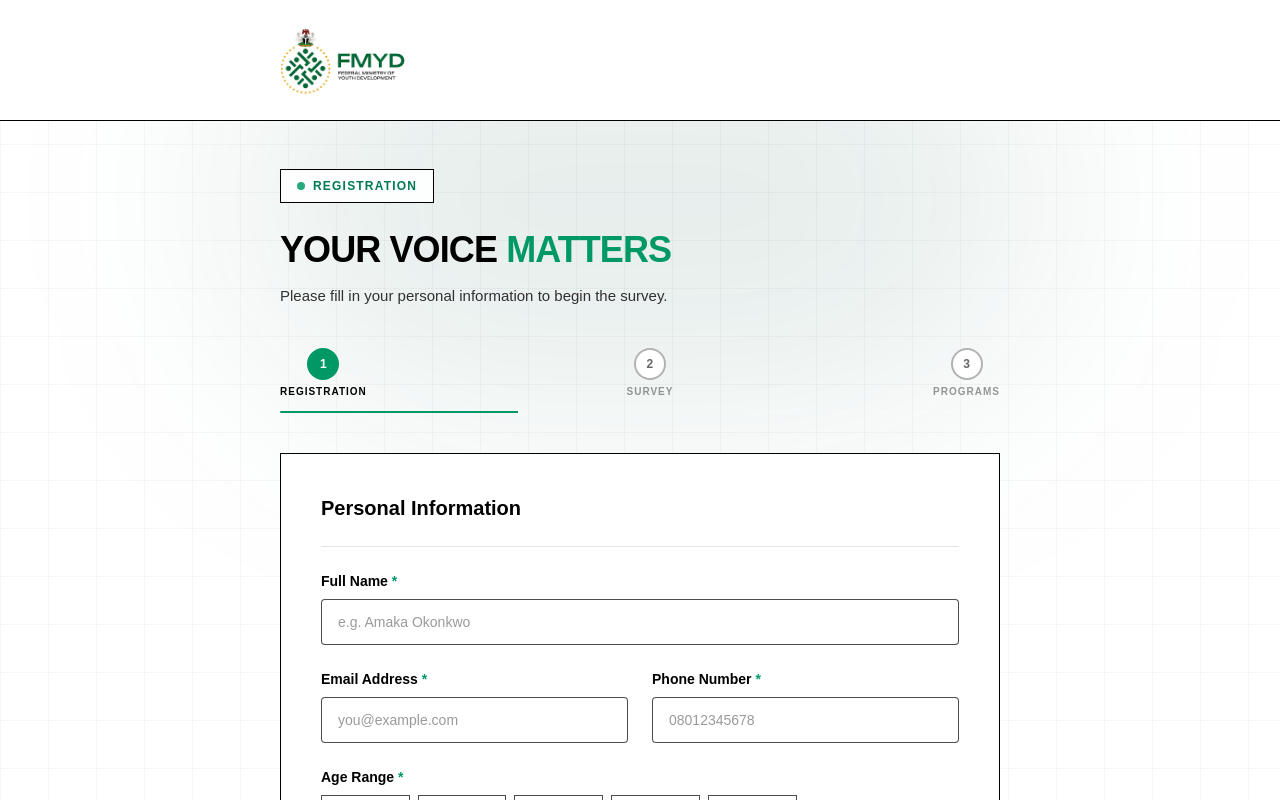
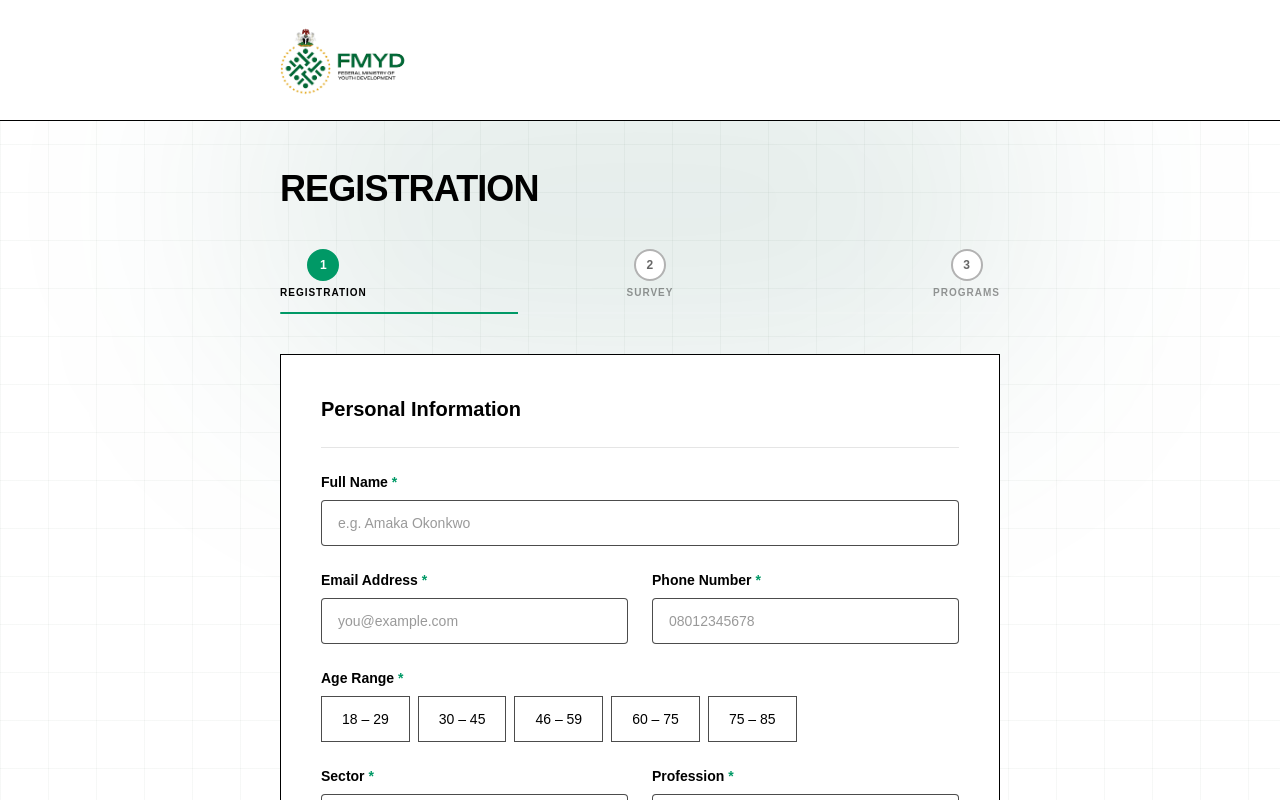
Before and after one commit to scancode-stack/fmydfeedb, a Next.js app: page / in a window 1280 px wide. Shown: the top 800 px of the page. Built offline with nearby package versions, Linux system fonts and the light colour scheme.

Commit message:
submit buttons fixed

```diff
--- a/app/page.tsx
+++ b/app/page.tsx
@@ -294,7 +294,10 @@ export default function SurveyPage() {
   const handleNext = () => {
     setError("");
     const err = step === 1 ? validateStep1() : step === 2 ? validateStep2() : "";
-    if (err) { setError(err); return; }
+    if (err) {
+      setError(err);
+      return;
+    }
     setStep((s) => (s + 1) as Step);
     window.scrollTo({ top: 0, behavior: "smooth" });
   };
@@ -309,7 +312,10 @@ export default function SurveyPage() {
     e.preventDefault();
     setError("");
     const err = validateStep3();
-    if (err) { setError(err); return; }
+    if (err) {
+      setError(err);
+      return;
+    }
 
     setLoading(true);
 
@@ -344,8 +350,7 @@ export default function SurveyPage() {
       if (res.ok) {
         router.push("/marketplace");
       } else {
-        const data = await res.json();
-        setError(data.error ?? "Submission failed.");
+        setError("Submission failed. Please try again.");
       }
     } catch {
       setError("Network error. Please try again.");
@@ -368,32 +373,34 @@ export default function SurveyPage() {
       </header>
 
       <main className="relative z-10 max-w-3xl mx-auto px-6 py-12">
-        {/* Unified Header Design for All Steps */}
+        {/* Step 1 Header - Registration Only */}
+        {step === 1 && (
+          <div className="mb-10">
+            <h1 className="text-4xl font-black text-black uppercase tracking-tight">Registration</h1>
+          </div>
+        )}
+
+        {/* Step 2 & 3 Header - Youth Engagement Survey */}
+        {(step === 2 || step === 3) && (
           <div className="mb-10">
             <div className="inline-flex items-center gap-2 bg-white/90 border border-black px-4 py-2 mb-6 backdrop-blur-sm">
               <span className="w-2 h-2 rounded-full bg-emerald-600 animate-pulse" />
-            <span className="text-emerald-700 text-xs font-black uppercase tracking-widest">
-              {step === 1 ? "Registration" : "Youth Engagement Survey"}
-            </span>
+              <span className="text-emerald-700 text-xs font-black uppercase tracking-widest">Youth Engagement Survey</span>
             </div>
-
             <h1 className="text-4xl font-black text-black uppercase tracking-tight leading-tight mb-3">
               Your Voice <span className="text-emerald-600">Matters</span>
             </h1>
-
-          <p className="text-black/80 text-[15px] leading-relaxed max-w-2xl">
-            {step === 1
-              ? "Please fill in your personal information to begin the survey."
-              : "Help shape the future of youth development in Nigeria. Your responses are confidential and will directly inform ministry programs."
-            }
+            <p className="text-black/80 text-[15px] leading-relaxed">
+              Help shape the future of youth development in Nigeria. Your responses are confidential and will directly inform ministry programs.
             </p>
           </div>
+        )}
 
         <ProgressBar step={step} />
 
         <div className="bg-white border border-black p-8 sm:p-10 relative z-10">
 
-          {/* STEP 1 - REGISTRATION */}
+          {/* ==================== STEP 1: REGISTRATION ==================== */}
           {step === 1 && (
             <div className="space-y-6">
               <div className="pb-6 border-b border-black/10">
@@ -449,12 +456,12 @@ export default function SurveyPage() {
             </div>
           )}
 
-          {/* STEP 2 - MINISTRY FEEDBACK */}
+          {/* ==================== STEP 2: SURVEY ==================== */}
           {step === 2 && (
             <div className="space-y-8">
               <div>
                 <Label required>What do you feel about the Ministry?</Label>
-                <Textarea rows={4} value={ministryFeelings} onChange={(e) => setMinistryFeelings(e.target.value)} placeholder="Share your honest thoughts..." />
+                <Textarea rows={4} value={ministryFeelings} onChange={(e) => setMinistryFeelings(e.target.value)} placeholder="Share your honest thoughts and feelings about the Ministry of Youth Development…" />
               </div>
 
               <div>
@@ -471,13 +478,19 @@ export default function SurveyPage() {
                 <Label required>Do you believe current youth programs are creating enough opportunities for young people?</Label>
                 <div className="flex flex-wrap gap-2 mb-3">
                   {["Yes", "No", "Other"].map((opt) => (
-                    <label key={opt} className={`flex items-center gap-2 px-5 py-3 border cursor-pointer transition-all text-sm font-medium ${opportunitiesOpinion === opt ? "border-emerald-600 bg-emerald-50 text-emerald-700" : "border-black/70 hover:border-black text-black"}`}>
+                    <label
+                      key={opt}
+                      className={`flex items-center gap-2 px-5 py-3 border cursor-pointer transition-all text-sm font-medium
+                        ${opportunitiesOpinion === opt ? "border-emerald-600 bg-emerald-50 text-emerald-700" : "border-black/70 hover:border-black text-black"}`}
+                    >
                       <input type="radio" name="opportunities" value={opt} checked={opportunitiesOpinion === opt} onChange={() => setOpportunitiesOpinion(opt)} className="sr-only" />
                       {opt}
                     </label>
                   ))}
                 </div>
-                {opportunitiesOpinion === "Other" && <Input value={opportunitiesOther} onChange={(e) => setOpportunitiesOther(e.target.value)} placeholder="Please specify..." />}
+                {opportunitiesOpinion === "Other" && (
+                  <Input value={opportunitiesOther} onChange={(e) => setOpportunitiesOther(e.target.value)} placeholder="Please specify..." />
+                )}
               </div>
 
               <div>
@@ -487,9 +500,13 @@ export default function SurveyPage() {
             </div>
           )}
 
-          {/* STEP 3 - YOUTH PROGRAMS */}
+          {/* ==================== STEP 3: YOUTH PROGRAMS ==================== */}
           {step === 3 && (
             <form onSubmit={handleSubmit}>
+              <div className="pb-6 border-b border-black/10 mb-8">
+                <h2 className="text-2xl font-black uppercase tracking-tight">Youth Programs</h2>
+              </div>
+
               <div className="space-y-8">
                 <div>
                   <Label required>What challenges do young people currently face the most in Nigeria? <span className="text-black/60">(Select up to 3)</span></Label>
@@ -498,17 +515,25 @@ export default function SurveyPage() {
 
                 <div>
                   <Label required>What additional support would you like to see from the Ministry of Youth Development?</Label>
-                  <Textarea rows={3} value={additionalSupport} onChange={(e) => setAdditionalSupport(e.target.value)} placeholder="e.g. More funding, better mentorship..." />
+                  <Textarea rows={3} value={additionalSupport} onChange={(e) => setAdditionalSupport(e.target.value)} placeholder="e.g. More funding, better mentorship programs, rural outreach…" />
                 </div>
 
                 <div>
                   <Label required>Which Ministry of Youth Development initiative would you most like to see expanded?</Label>
-                  <Input value={initiativeExpand} onChange={(e) => setInitiativeExpand(e.target.value)} placeholder="e.g. N-Power, NYSC..." />
+                  <Input value={initiativeExpand} onChange={(e) => setInitiativeExpand(e.target.value)} placeholder="e.g. N-Power, NYSC, Youth Enterprise…" />
                 </div>
 
                 <div>
                   <Label required>Would you participate in future Ministry of Youth Development programs?</Label>
-                  <RadioGroup name="participate" value={wouldParticipate} onChange={setWouldParticipate} options={[{ value: "Yes", label: "Yes" }, { value: "No", label: "No" }]} />
+                  <RadioGroup
+                    name="participate"
+                    value={wouldParticipate}
+                    onChange={setWouldParticipate}
+                    options={[
+                      { value: "Yes", label: "Yes" },
+                      { value: "No", label: "No" },
+                    ]}
+                  />
                 </div>
 
                 <div>
@@ -518,7 +543,7 @@ export default function SurveyPage() {
 
                 <div>
                   <Label required>Additional comments or suggestions</Label>
-                  <Textarea rows={5} value={comments} onChange={(e) => setComments(e.target.value)} placeholder="Any other thoughts..." />
+                  <Textarea rows={5} value={comments} onChange={(e) => setComments(e.target.value)} placeholder="Any other thoughts you'd like to share..." />
                 </div>
               </div>
             </form>
@@ -531,7 +556,7 @@ export default function SurveyPage() {
             </div>
           )}
 
-          {/* Navigation */}
+          {/* Navigation Buttons */}
           <div className="flex gap-4 mt-10">
             {step > 1 && (
               <button
@@ -549,7 +574,7 @@ export default function SurveyPage() {
                 onClick={handleNext}
                 className="flex-1 bg-emerald-600 hover:bg-emerald-700 py-4 text-white font-bold transition-all"
               >
-                Continue →
+                {step === 1 ? "Submit & Proceed to Survey" : "Submit & Proceed to the Hub"}
               </button>
             ) : (
               <button
@@ -558,7 +583,7 @@ export default function SurveyPage() {
                 disabled={loading}
                 className="flex-1 bg-emerald-600 hover:bg-emerald-700 py-4 text-white font-bold transition-all disabled:opacity-70"
               >
-                {loading ? "Submitting..." : "Submit Survey →"}
+                {loading ? "Submitting..." : "Submit Survey"}
               </button>
             )}
           </div>
```
Lines whose indentation alone changed are shown as unchanged.
